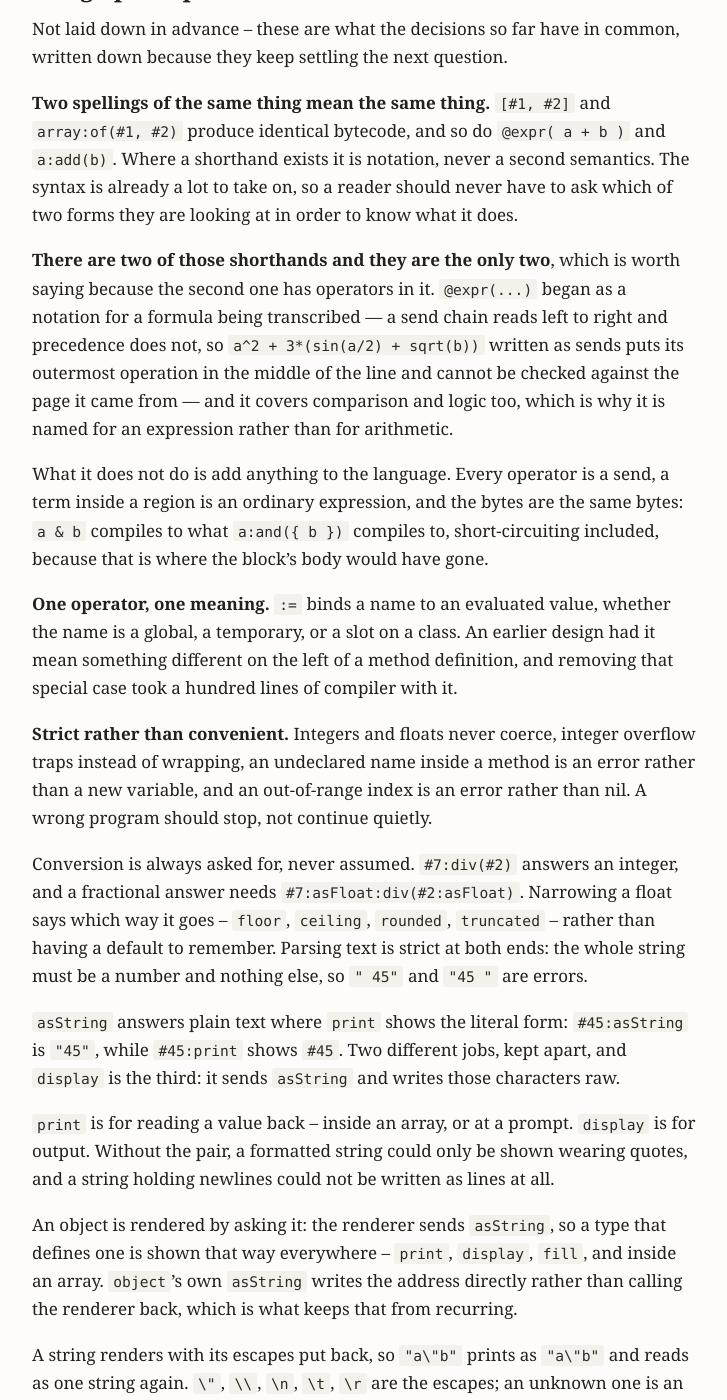
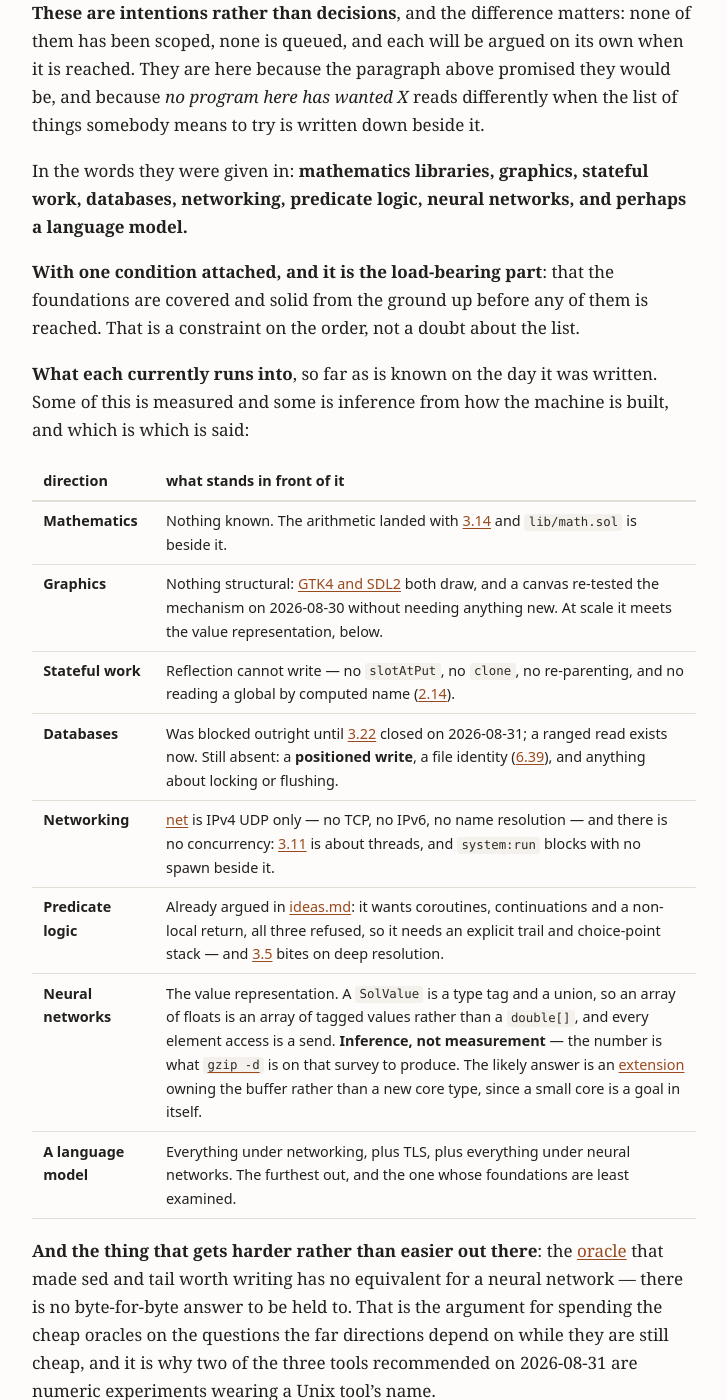
Before and after one commit to hansolovkarlsson/Solveig, a Jekyll site: the page built from docs/design.md, in a window 1280 px wide and 1400 px high, scrolled down 2406 px. Shown: the whole window, without its empty margins (276-1003 px from the left). Built offline with Jekyll 4.4.1, drawn with Linux system fonts in a browser that asks for light colours; our own code applies the rules of GitHub Pages for plain Markdown files; some of the changed text lies outside the part shown.

Commit message:
Record the directions intended, which design.md had promised to carry
design.md ends "What the language is for" by saying there are further
directions intended and each will be written down there as it is decided
rather than inferred from what has been built. Eight were named on
2026-08-31 and none of them was in the repository -- which is the same
failure shape as the rest of the day: a document making a promise that
nothing checks.

Mathematics, graphics, stateful work, databases, networking, predicate
logic, neural networks, and perhaps a language model. Written as
**intentions rather than decisions**, because that is what they are:
nothing scoped, nothing queued, each argued on its own when reached.

The condition is recorded with them and is the load-bearing part --
foundations covered and solid from the ground up before any is reached.
That is a constraint on the order rather than a doubt about the list.

And a table of what each currently runs into, marked where it is
inference rather than measurement. Databases were blocked outright until
3.22 closed this morning and now want a positioned write and a file
identity; predicate logic wants three things this language has refused
and meets 3.5; neural networks meet the value representation, which is
inference and is the number gzip -d is on the survey to produce;
an LLM wants everything under networking plus TLS plus all of that.

The note that belongs with them: the oracle that made sed and tail worth
writing has no equivalent out there. A neural net has no byte-for-byte
answer to be held to, which is the argument for spending the cheap
oracles on the questions the far directions depend on while they are
still cheap.

Co-Authored-By: Claude Opus 5 <noreply@anthropic.com>
Claude-Session: https://claude.ai/code/session_019obUTbZTDVTzuz7Gqrj2vu

```diff
--- a/docs/design.md
+++ b/docs/design.md
@@ -87,6 +87,45 @@ this is about: an entry still means a program wanted something and could not
 have it. What changes is the reading of an entry's *absence*. There are further
 directions intended for the language, and each will be written down here as it
 is decided rather than inferred from what has been built so far.
+
+### The directions intended, stated 2026-08-31
+
+**These are intentions rather than decisions**, and the difference matters: none
+of them has been scoped, none is queued, and each will be argued on its own when
+it is reached. They are here because the paragraph above promised they would be,
+and because *no program here has wanted X* reads differently when the list of
+things somebody means to try is written down beside it.
+
+In the words they were given in: **mathematics libraries, graphics, stateful
+work, databases, networking, predicate logic, neural networks, and perhaps a
+language model.**
+
+**With one condition attached, and it is the load-bearing part**: that the
+foundations are covered and solid from the ground up before any of them is
+reached. That is a constraint on the order, not a doubt about the list.
+
+**What each currently runs into**, so far as is known on the day it was written.
+Some of this is measured and some is inference from how the machine is built, and
+which is which is said:
+
+| direction | what stands in front of it |
+| --- | --- |
+| **Mathematics** | Nothing known. The arithmetic landed with [3.14](COMPLETED.md#314-the-mathematics-that-is-not-here--done) and `lib/math.sol` is beside it. |
+| **Graphics** | Nothing structural: [GTK4 and SDL2](extensions.md) both draw, and a canvas re-tested the mechanism on 2026-08-30 without needing anything new. At scale it meets the value representation, below. |
+| **Stateful work** | Reflection cannot write — no `slotAtPut`, no `clone`, no re-parenting, and no reading a global by computed name ([2.14](ROADMAP.md#214-loose-ends-from-the-decided-items)). |
+| **Databases** | Was blocked outright until [3.22](COMPLETED.md#322-a-file-is-read-whole-or-not-at-all--done) closed on 2026-08-31; a ranged read exists now. Still absent: a **positioned write**, a file identity ([6.39](ROADMAP.md#639-a-program-cannot-tell-whether-two-paths-are-the-same-file)), and anything about locking or flushing. |
+| **Networking** | [net](NET.md) is IPv4 UDP only — no TCP, no IPv6, no name resolution — and there is no concurrency: [3.11](ROADMAP.md#311-a-chunk-cannot-be-shared-between-threads) is about threads, and `system:run` blocks with no spawn beside it. |
+| **Predicate logic** | Already argued in [ideas.md](ideas.md#programs-that-would-press-on-something): it wants coroutines, continuations and a non-local return, all three refused, so it needs an explicit trail and choice-point stack — and [3.5](ROADMAP.md#35-recursion-is-limited-to-about-254-levels) bites on deep resolution. |
+| **Neural networks** | The value representation. A `SolValue` is a type tag and a union, so an array of floats is an array of tagged values rather than a `double[]`, and every element access is a send. **Inference, not measurement** — the number is what [`gzip -d`](ideas.md#which-unix-tool-next-and-what-each-would-press-on--surveyed-2026-08-31) is on that survey to produce. The likely answer is an [extension](extensions.md) owning the buffer rather than a new core type, since a small core is a goal in itself. |
+| **A language model** | Everything under networking, plus TLS, plus everything under neural networks. The furthest out, and the one whose foundations are least examined. |
+
+**And the thing that gets harder rather than easier out there**: the
+[oracle](method.md#hold-it-against-something-somebody-else-wrote) that made sed
+and tail worth writing has no equivalent for a neural network — there is no
+byte-for-byte answer to be held to. That is the argument for spending the cheap
+oracles on the questions the far directions depend on while they are still
+cheap, and it is why two of the three tools recommended on 2026-08-31 are
+numeric experiments wearing a Unix tool's name.
 
 ## Design principles
 
```
